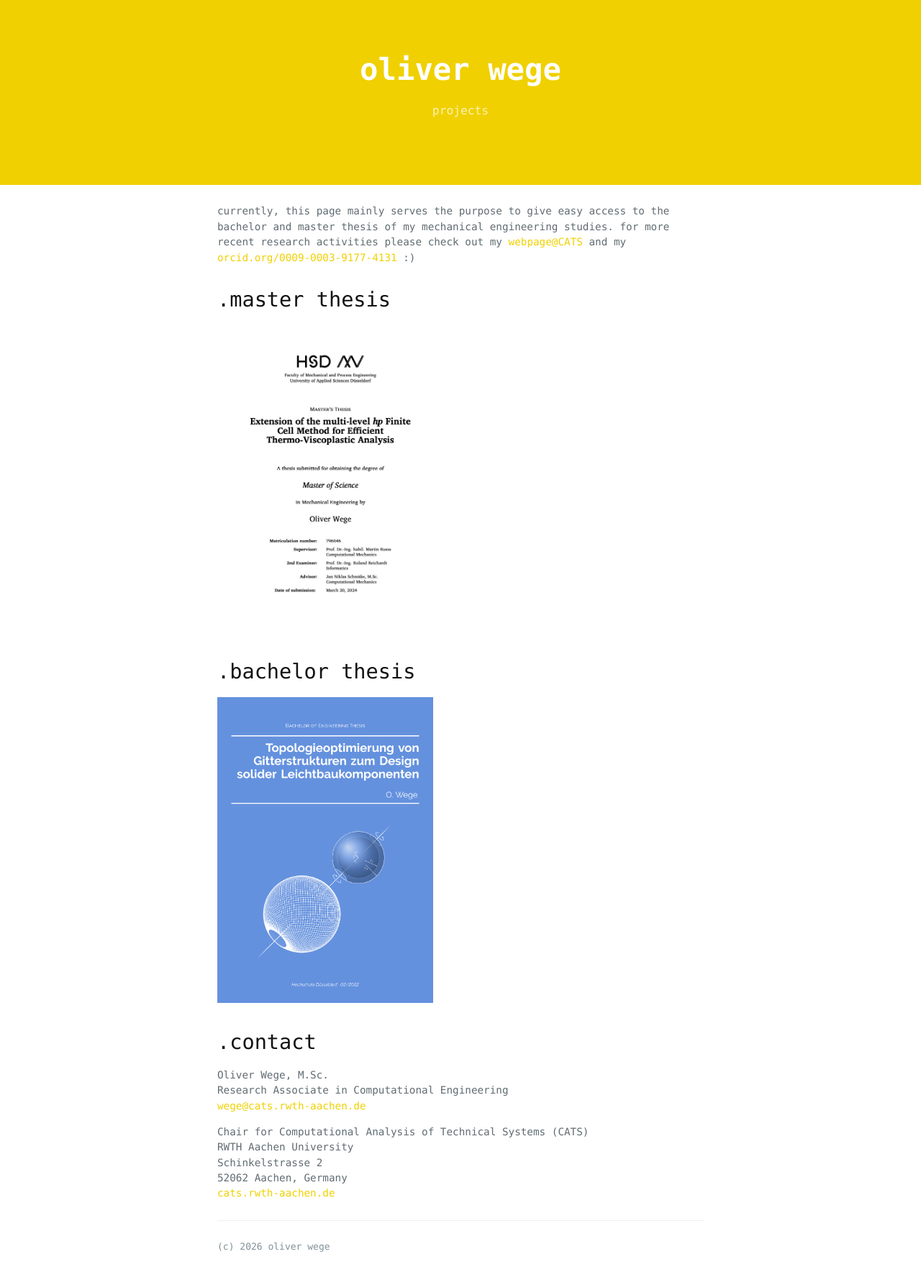
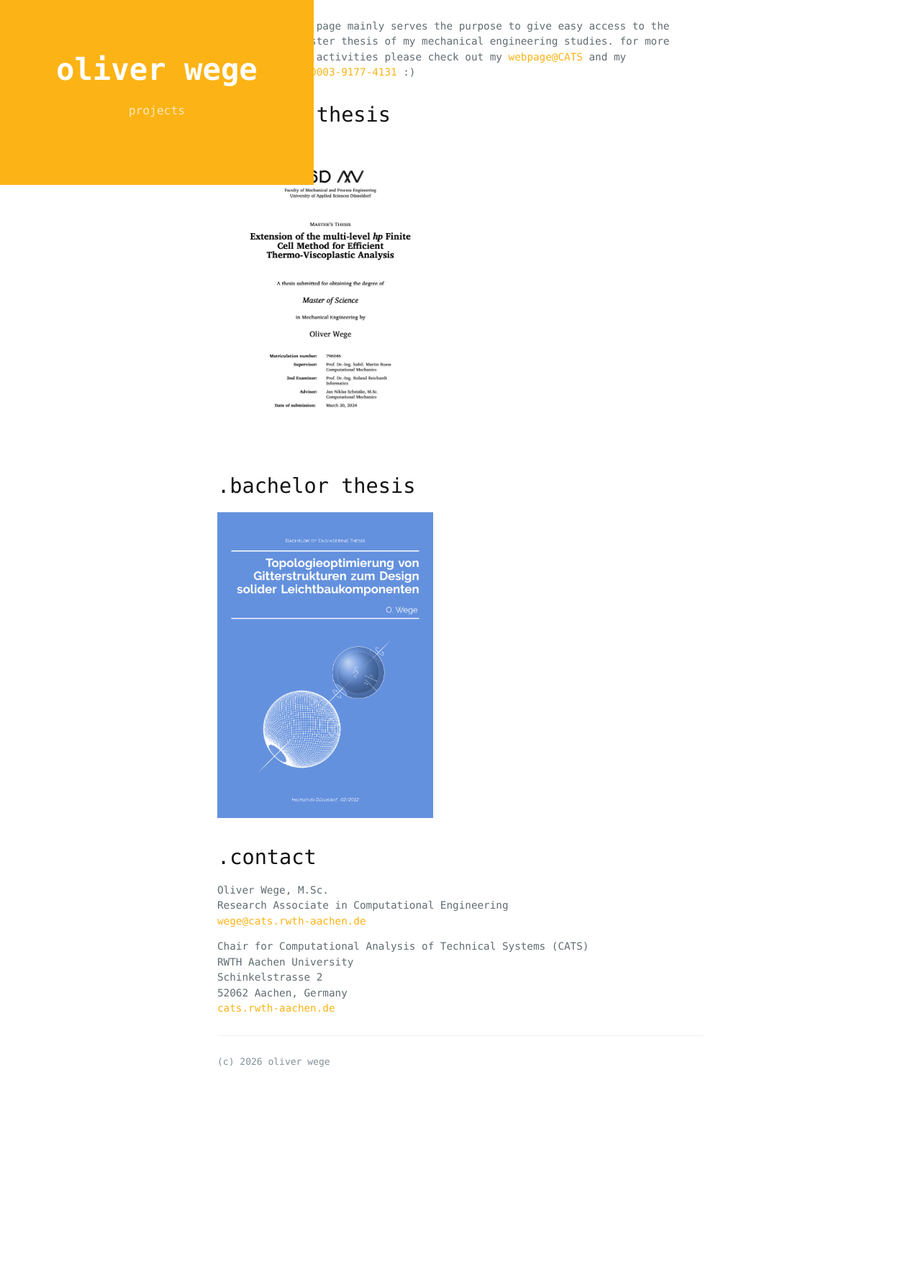
Before and after one commit to olwege/olwege.github.io, a Jekyll site: the page built from index.md, in a window 1280 px wide. Shown: the whole page at 72% size. Built offline with Jekyll 4.4.1, drawn with Linux system fonts in a browser that asks for light colours; after the commit the page ends 1511 px from its top, so only the background shows below that.

Commit message:
minor changes

```diff
--- a/_layouts/default.html
+++ b/_layouts/default.html
@@ -12,7 +12,7 @@
     <link href="https://fonts.googleapis.com/css2?family=Red+Hat+Mono:wght@400&display=swap" rel="stylesheet"> -->
 
     <meta name="viewport" content="width=device-width, initial-scale=1">
-    <meta name="theme-color" content="#f0d000">
+    <meta name="theme-color" content="#FCB315">
     <meta name="apple-mobile-web-app-status-bar-style" content="black-translucent">
     <link rel="stylesheet" href="{{ '/assets/css/style.css?v=' | append: site.github.build_revision | relative_url }}">
     {% include head-custom.html %}
--- a/_sass/jekyll-theme-cayman.scss
+++ b/_sass/jekyll-theme-cayman.scss
@@ -108,6 +108,8 @@ a {
 }
 
 .page-header {
+  position: fixed;
+  top: 0;
   color: $header-heading-color;
   text-align: center;
   background-color: $header-bg-color;
--- a/_sass/variables.scss
+++ b/_sass/variables.scss
@@ -4,13 +4,13 @@ $medium-breakpoint: 42em !default;
 
 // Headers
 $header-heading-color: #fff !default;
-$header-bg-color: #f0d000!default;
-$header-bg-color-secondary: #f0d000 !default;
+$header-bg-color: #FCB315!default;
+$header-bg-color-secondary: #FCB315 !default;
 
 // Text
 $section-headings-color: #131313 !default;
 $body-text-color: #606c71 !default;
-$body-link-color: #f0d000 !default;
+$body-link-color: #FCB315 !default;
 $blockquote-text-color: #819198 !default;
 
 // Code
```
